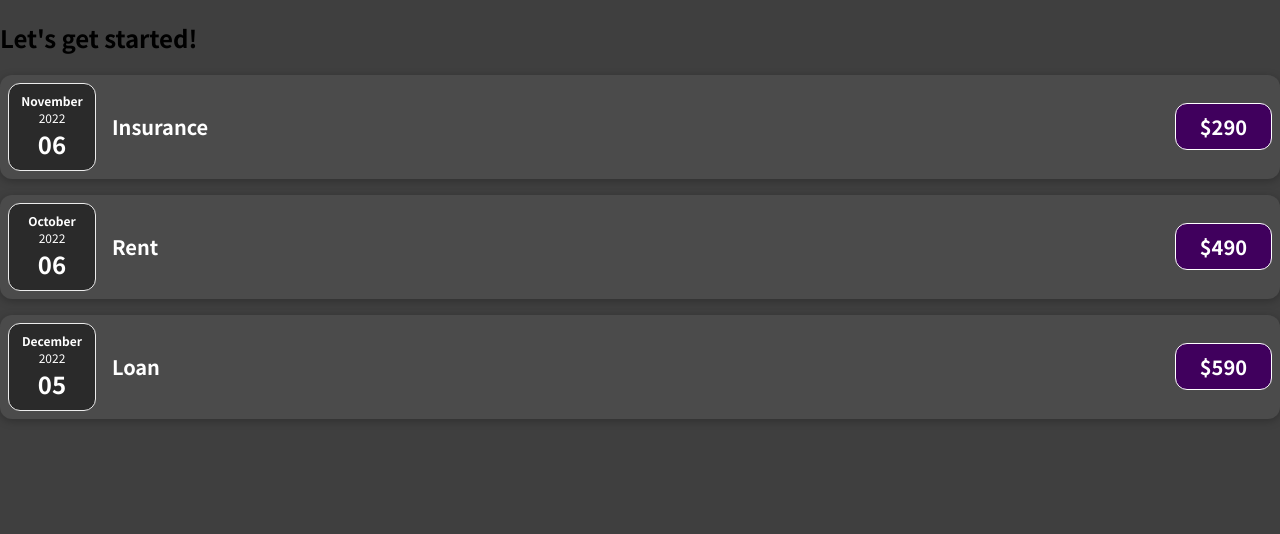
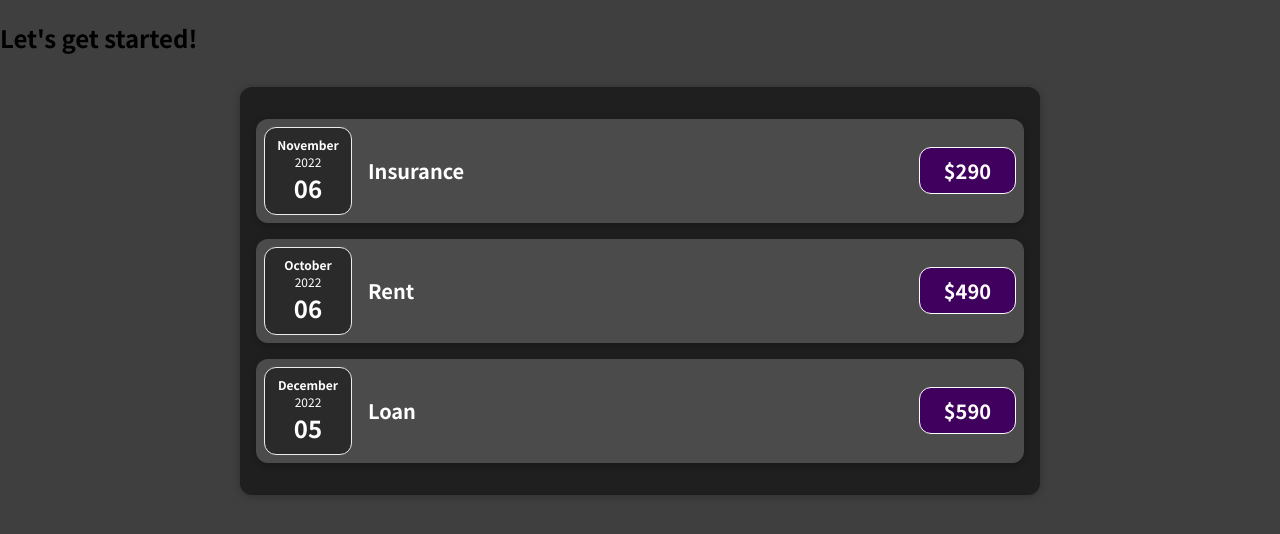
Before and after one commit to ShaimaAnvar/React_Udemy, a JavaScript app: page / in a window 1280 px wide. Shown: the top 534 px of the page. Built offline with nearby package versions, Linux system fonts and the light colour scheme.

Commit message:
Assignment 1: React& component basics

```diff
--- a/src/App.js
+++ b/src/App.js
@@ -1,4 +1,5 @@
-import ExpenseItem from "./components/ExpenseItem";
+//import ExpenseItem from "./components/ExpenseItem";
+import Expenses from "./components/Expenses";
 
 function App() {
   const expenses = [{
@@ -18,9 +19,7 @@ function App() {
   return (
     <div>
       <h2>Let's get started!</h2>
-      <ExpenseItem title={expenses[0].title} amount={expenses[0].amount} date={expenses[0].date}></ExpenseItem>
-      <ExpenseItem title={expenses[1].title} amount={expenses[1].amount} date={expenses[1].date}></ExpenseItem>
-      <ExpenseItem title={expenses[2].title} amount={expenses[2].amount} date={expenses[2].date}></ExpenseItem>
+      <Expenses items={expenses}></Expenses>
 
 
     </div>
--- /dev/null
+++ b/src/components/Expenses.css
@@ -0,0 +1,9 @@
+.expenses {
+    padding: 1rem;
+    background-color: rgb(31, 31, 31);
+    margin: 2rem auto;
+    width: 50rem;
+    max-width: 95%;
+    border-radius: 12px;
+    box-shadow: 0 1px 8px rgba(0, 0, 0, 0.25);
+  }
--- /dev/null
+++ b/src/components/Expenses.js
@@ -0,0 +1,24 @@
+import ExpenseItem from './ExpenseItem'
+import './Expenses.css'
+function Expenses(props){
+    return(
+        <div className="expenses">
+            <ExpenseItem
+            title={props.items[0].title}
+            amount={props.items[0].amount}
+            date={props.items[0].date}>
+            </ExpenseItem>
+            <ExpenseItem
+            title={props.items[1].title}
+            amount={props.items[1].amount}
+            date={props.items[1].date}>
+            </ExpenseItem>
+            <ExpenseItem
+            title={props.items[2].title}
+            amount={props.items[2].amount}
+            date={props.items[2].date}>
+            </ExpenseItem>
+        </div>
+    );
+}
+export default Expenses;
```
